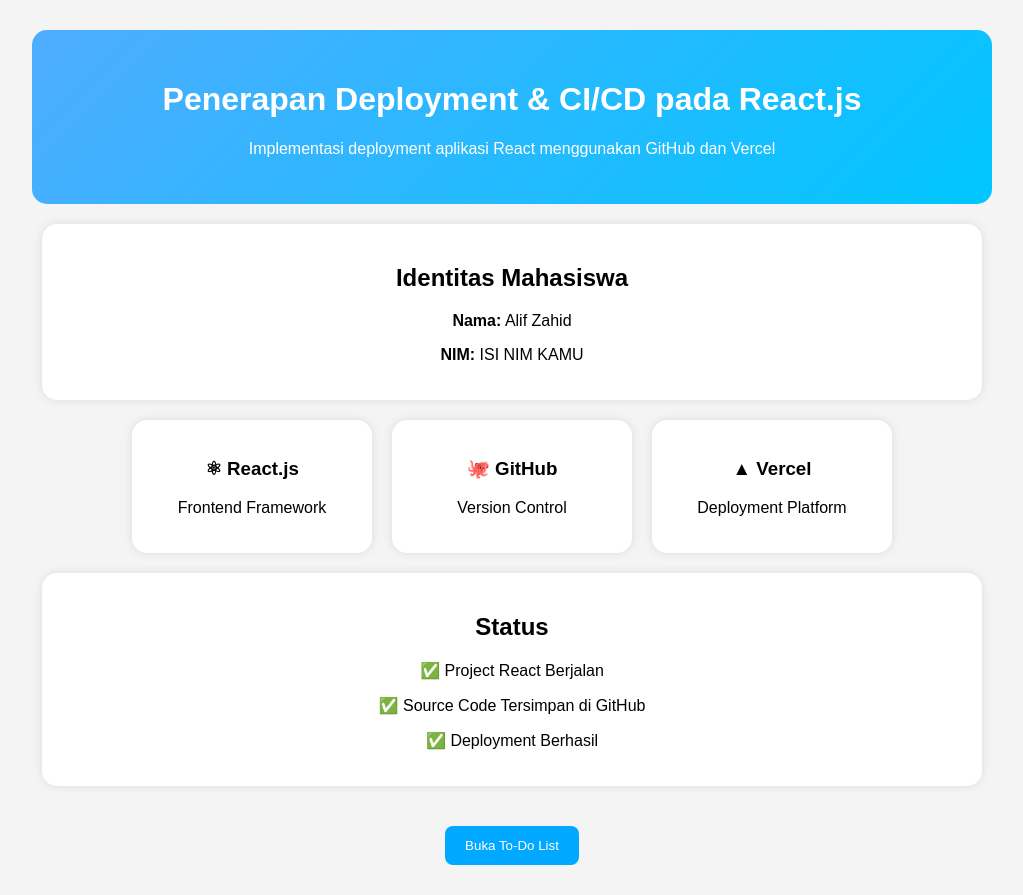
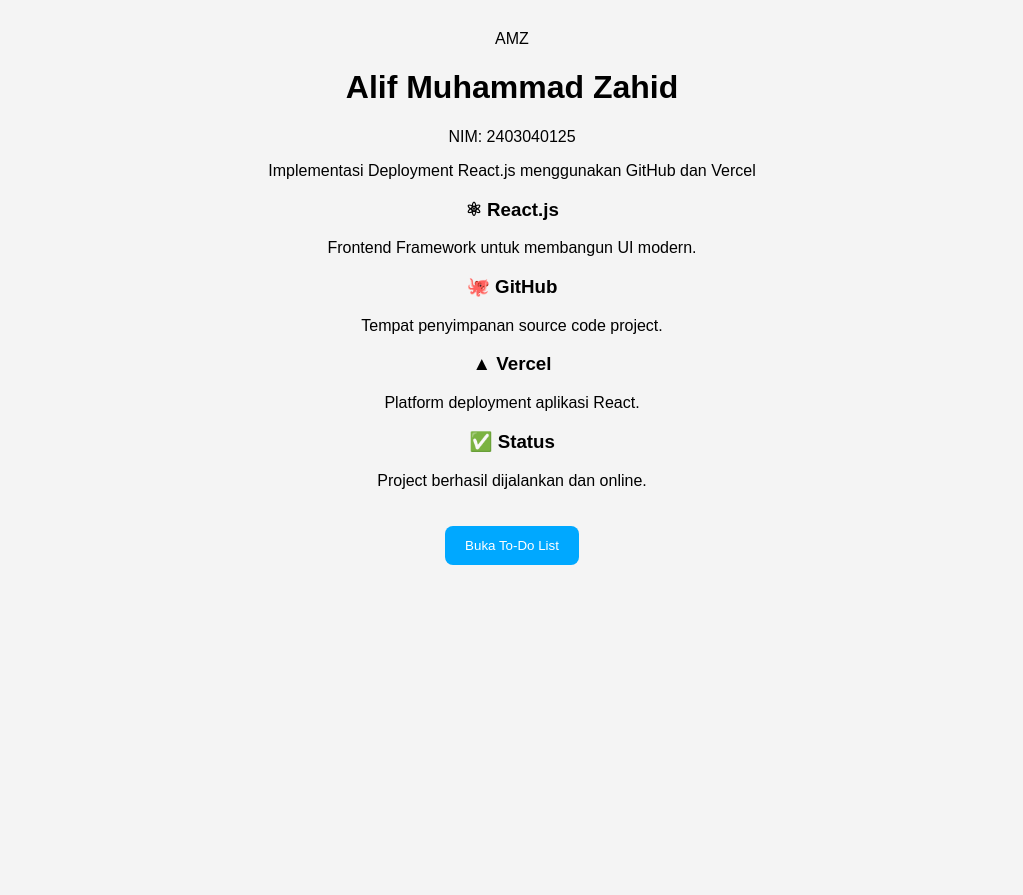
Before and after one commit to alifzahid27/react-app-deploy, a React (Create React App) app: page / in a window 1280 px wide. Shown: the whole page, without its empty margins (128-1151 px from the left). After the commit the page ends 800 px from the top, so only its background shows below. Built offline with nearby package versions, Linux system fonts and the light colour scheme.

Commit message:
Update App.js

```diff
--- a/src/App.js
+++ b/src/App.js
@@ -8,6 +8,7 @@
 
   const addTask = () => {
     if (task.trim() === "") return;
+
     setTasks([...tasks, task]);
     setTask("");
   };
@@ -19,42 +20,44 @@
   if (!showTodo) {
     return (
       <div className="landing">
-        <div className="header">
-          <h1>Penerapan Deployment & CI/CD pada React.js</h1>
-          <p>
-            Implementasi deployment aplikasi React menggunakan GitHub dan
-            Vercel
-          </p>
-        </div>
 
-        <div className="card">
-          <h2>Identitas Mahasiswa</h2>
-          <p><b>Nama:</b> Alif Zahid</p>
-          <p><b>NIM:</b> ISI NIM KAMU</p>
-        </div>
-
-        <div className="features">
-          <div className="box">
-            <h3>⚛ React.js</h3>
-            <p>Frontend Framework</p>
+        <div className="profile-card">
+          <div className="avatar">
+            AMZ
           </div>
 
-          <div className="box">
-            <h3>🐙 GitHub</h3>
-            <p>Version Control</p>
-          </div>
-
-          <div className="box">
-            <h3>▲ Vercel</h3>
-            <p>Deployment Platform</p>
+          <div className="profile-info">
+            <h1>Alif Muhammad Zahid</h1>
+            <p>NIM: 2403040125</p>
+            <p>
+              Implementasi Deployment React.js menggunakan
+              GitHub dan Vercel
+            </p>
           </div>
         </div>
 
-        <div className="card">
-          <h2>Status</h2>
-          <p>✅ Project React Berjalan</p>
-          <p>✅ Source Code Tersimpan di GitHub</p>
-          <p>✅ Deployment Berhasil</p>
+        <div className="grid-info">
+
+          <div className="info-box">
+            <h3>⚛ React.js</h3>
+            <p>Frontend Framework untuk membangun UI modern.</p>
+          </div>
+
+          <div className="info-box">
+            <h3>🐙 GitHub</h3>
+            <p>Tempat penyimpanan source code project.</p>
+          </div>
+
+          <div className="info-box">
+            <h3>▲ Vercel</h3>
+            <p>Platform deployment aplikasi React.</p>
+          </div>
+
+          <div className="info-box">
+            <h3>✅ Status</h3>
+            <p>Project berhasil dijalankan dan online.</p>
+          </div>
+
         </div>
 
         <button
@@ -63,13 +66,15 @@
         >
           Buka To-Do List
         </button>
+
       </div>
     );
   }
 
   return (
     <div className="container">
-      <h1>To-Do List</h1>
+
+      <h1>📝 To-Do List</h1>
 
       <div className="input-group">
         <input
@@ -79,14 +84,20 @@
           onChange={(e) => setTask(e.target.value)}
         />
 
-        <button onClick={addTask}>Tambah</button>
+        <button onClick={addTask}>
+          Tambah
+        </button>
       </div>
 
       <ul>
         {tasks.map((item, index) => (
           <li key={index}>
-            {item}
-            <button onClick={() => deleteTask(index)}>
+            <span>{item}</span>
+
+            <button
+              className="delete-btn"
+              onClick={() => deleteTask(index)}
+            >
               Hapus
             </button>
           </li>
@@ -97,8 +108,9 @@
         className="back-btn"
         onClick={() => setShowTodo(false)}
       >
-        Kembali
+        ← Kembali ke Beranda
       </button>
+
     </div>
   );
 }
```
